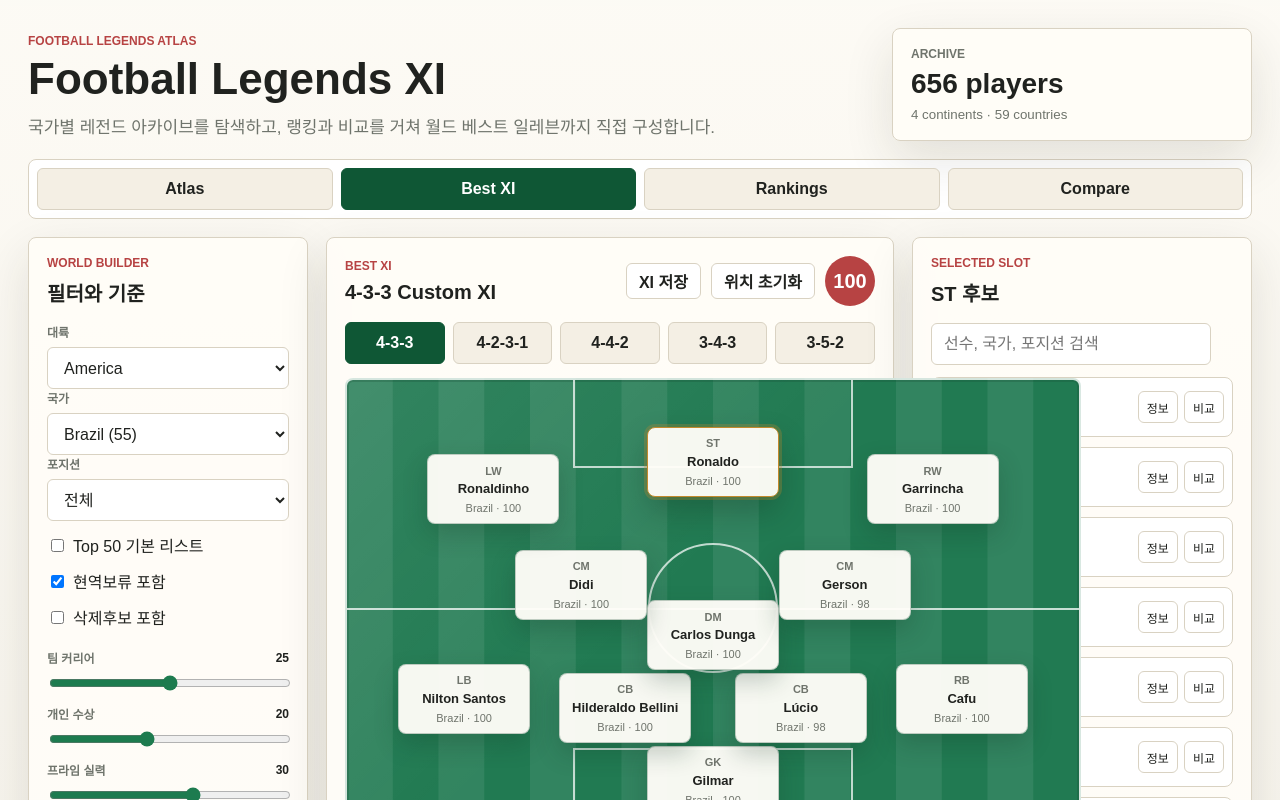
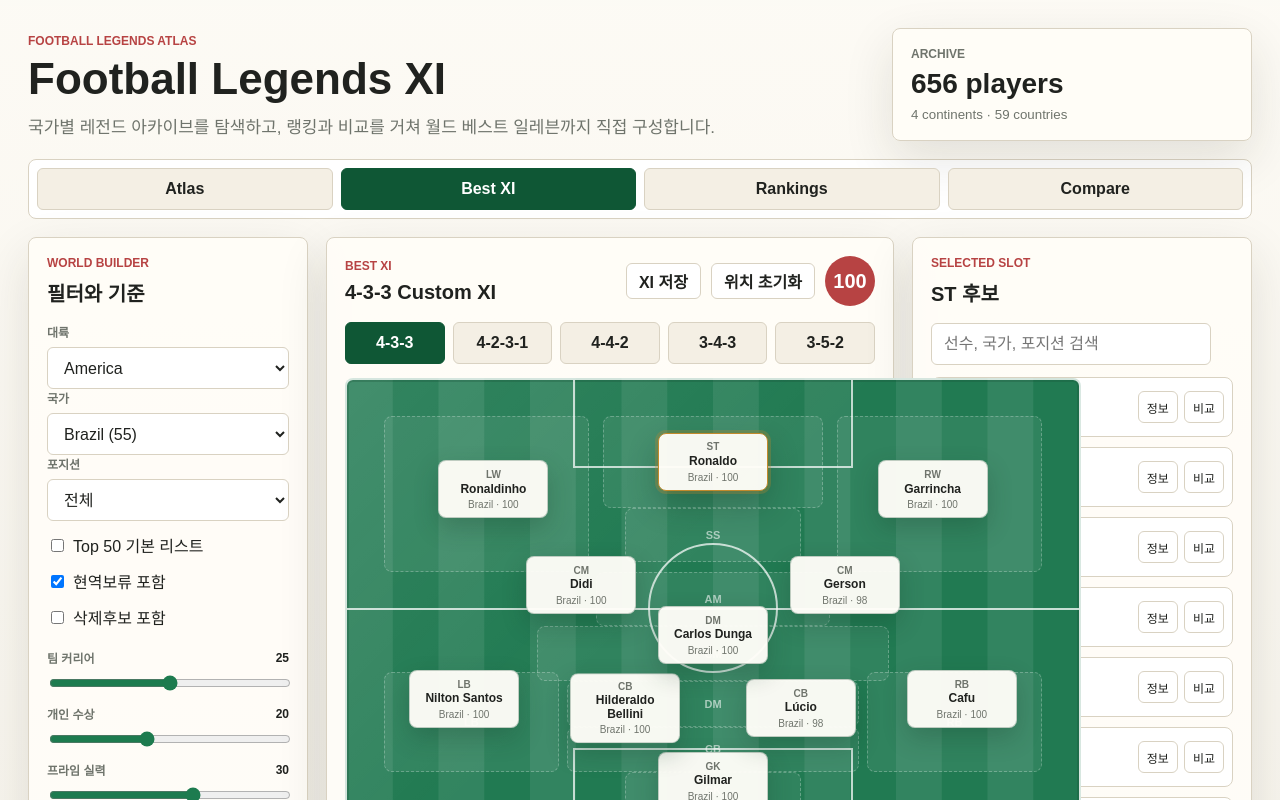
Before and after one commit to sinn357/football-legends-xi, a Next.js app: page / in a window 1280 px wide. Both pictures are taken after a click on the button "이 국가로 XI 만들기". Shown: the top 800 px of the page. Built offline with nearby package versions, Linux system fonts and the light colour scheme.

Commit message:
Improve atlas collapse and pitch roles

```diff
--- a/app/globals.css
+++ b/app/globals.css
@@ -444,6 +444,12 @@ input[type="range"] {
   width: 130px;
 }
 
+.center-circle,
+.box,
+.pitch-zone {
+  pointer-events: none;
+}
+
 .box {
   border: 2px solid rgba(255, 255, 255, 0.72);
   height: 88px;
@@ -463,6 +469,31 @@ input[type="range"] {
   bottom: 0;
 }
 
+.pitch-zone {
+  align-items: center;
+  background: rgba(255, 255, 255, 0.07);
+  border: 1px dashed rgba(255, 255, 255, 0.26);
+  border-radius: 8px;
+  color: rgba(255, 255, 255, 0.58);
+  display: flex;
+  font-size: 11px;
+  font-weight: 900;
+  justify-content: center;
+  letter-spacing: 0;
+  position: absolute;
+  transition:
+    background 140ms ease,
+    border-color 140ms ease,
+    color 140ms ease;
+  z-index: 1;
+}
+
+.pitch-zone.active {
+  background: rgba(255, 255, 255, 0.18);
+  border-color: rgba(255, 255, 255, 0.82);
+  color: #fff;
+}
+
 .player-token {
   align-items: center;
   background: rgba(255, 253, 248, 0.96);
@@ -471,10 +502,10 @@ input[type="range"] {
   box-shadow: 0 10px 24px rgba(18, 49, 32, 0.24);
   color: var(--ink);
   display: grid;
-  gap: 3px;
+  gap: 2px;
   justify-items: center;
-  min-height: 70px;
-  padding: 8px;
+  min-height: 58px;
+  padding: 7px;
   position: absolute;
   text-align: center;
   touch-action: none;
@@ -486,7 +517,8 @@ input[type="range"] {
     top 180ms ease,
     transform 120ms ease;
   user-select: none;
-  width: 132px;
+  width: 110px;
+  z-index: 2;
 }
 
 .player-token.selected {
@@ -518,14 +550,14 @@ input[type="range"] {
 }
 
 .player-token strong {
-  font-size: 13px;
+  font-size: 12px;
   line-height: 1.15;
 }
 
 .player-token small,
 .slot-label {
   color: var(--muted);
-  font-size: 11px;
+  font-size: 10px;
 }
 
 .slot-label {
@@ -787,6 +819,28 @@ td strong {
 }
 
 .continent-button.active em {
+  background: rgba(255, 255, 255, 0.18);
+}
+
+.continent-button .continent-meta {
+  align-items: center;
+  display: inline-flex;
+  gap: 8px;
+}
+
+.continent-button i {
+  align-items: center;
+  background: rgba(32, 34, 31, 0.08);
+  border-radius: 999px;
+  display: inline-flex;
+  font-size: 14px;
+  font-style: normal;
+  height: 24px;
+  justify-content: center;
+  width: 24px;
+}
+
+.continent-button.active i {
   background: rgba(255, 255, 255, 0.18);
 }
 
@@ -1197,7 +1251,7 @@ td strong {
   }
 
   .player-token {
-    width: 112px;
+    width: 100px;
   }
 
   .section-heading.row {
--- a/components/LegendBuilder.tsx
+++ b/components/LegendBuilder.tsx
@@ -7,6 +7,7 @@ import type { Continent, LegendData, LegendPlayer, PlayerStatus, PositionCode, S
 type TabId = "atlas" | "best-xi" | "rankings" | "compare";
 type WeightMap = Record<ScoreKey, number>;
 type FilterValue = "ALL";
+type PitchRole = Exclude<PositionCode, "LEGEND">;
 
 type FormationSlot = {
   id: string;
@@ -64,6 +65,19 @@ const statusLabels: Record<PlayerStatus, string> = {
 
 const positionOptions: PositionCode[] = ["ST", "SS", "RW", "LW", "AM", "CM", "DM", "CB", "RB", "LB", "GK"];
 const continentOptions: Continent[] = ["America", "Europe", "Asia", "Africa"];
+const pitchZones: Array<{ role: PitchRole; left: number; top: number; width: number; height: number }> = [
+  { role: "LW", left: 5, top: 8, width: 28, height: 34 },
+  { role: "ST", left: 35, top: 8, width: 30, height: 20 },
+  { role: "RW", left: 67, top: 8, width: 28, height: 34 },
+  { role: "SS", left: 38, top: 28, width: 24, height: 12 },
+  { role: "AM", left: 34, top: 42, width: 32, height: 12 },
+  { role: "CM", left: 26, top: 54, width: 48, height: 12 },
+  { role: "LB", left: 5, top: 64, width: 24, height: 22 },
+  { role: "DM", left: 30, top: 66, width: 40, height: 10 },
+  { role: "RB", left: 71, top: 64, width: 24, height: 22 },
+  { role: "CB", left: 30, top: 76, width: 40, height: 10 },
+  { role: "GK", left: 38, top: 86, width: 24, height: 8 },
+];
 
 const initialWeights: WeightMap = {
   teamCareer: 25,
@@ -158,6 +172,7 @@ const formations: Record<string, { name: string; slots: FormationSlot[] }> = {
 
 const storageKey = "football-legends-xi.saved-squads.v2";
 const slotPositionsStorageKey = "football-legends-xi.slot-positions.v1";
+const slotRolesStorageKey = "football-legends-xi.slot-roles.v1";
 
 export function LegendBuilder({ data }: { data: LegendData }) {
   const pitchRef = useRef<HTMLDivElement | null>(null);
@@ -165,7 +180,7 @@ export function LegendBuilder({ data }: { data: LegendData }) {
   const dragStartPositionsRef = useRef<Record<string, SlotPosition>>({});
   const defaultCountry = data.countries.find((country) => country.name === "Brazil")?.name ?? data.countries[0]?.name ?? "";
   const [activeTab, setActiveTab] = useState<TabId>("atlas");
-  const [atlasContinent, setAtlasContinent] = useState<Continent>("America");
+  const [atlasContinent, setAtlasContinent] = useState<Continent | null>("America");
   const [atlasCountry, setAtlasCountry] = useState(defaultCountry);
   const [formationId, setFormationId] = useState("4-3-3");
   const [weights, setWeights] = useState<WeightMap>(initialWeights);
@@ -182,14 +197,24 @@ export function LegendBuilder({ data }: { data: LegendData }) {
   const [compareIds, setCompareIds] = useState<string[]>([]);
   const [savedSquads, setSavedSquads] = useState<SavedSquad[]>([]);
   const [slotPositions, setSlotPositions] = useState<Record<string, Record<string, SlotPosition>>>({});
+  const [slotRoles, setSlotRoles] = useState<Record<string, Record<string, PitchRole>>>({});
   const [draggingSlotId, setDraggingSlotId] = useState<string | null>(null);
   const [dropTargetSlotId, setDropTargetSlotId] = useState<string | null>(null);
+  const [dropTargetRole, setDropTargetRole] = useState<PitchRole | null>(null);
 
   const formation = formations[formationId];
+  const effectiveSlots = useMemo(
+    () =>
+      formation.slots.map((slot) => {
+        const role = slotRoles[formationId]?.[slot.id] ?? getDefaultSlotRole(slot);
+        return { ...slot, label: role, accepts: [role] };
+      }),
+    [formation.slots, formationId, slotRoles],
+  );
   const currentSlotPositions = slotPositions[formationId] ?? {};
   const playerById = useMemo(() => new Map(data.players.map((player) => [player.id, player])), [data.players]);
   const selectedPlayer = selectedPlayerId ? playerById.get(selectedPlayerId) ?? null : null;
-  const selectedSlot = formation.slots.find((slot) => slot.id === selectedSlotId) ?? formation.slots[0];
+  const selectedSlot = effectiveSlots.find((slot) => slot.id === selectedSlotId) ?? effectiveSlots[0];
 
   useEffect(() => {
     try {
@@ -209,6 +234,15 @@ export function LegendBuilder({ data }: { data: LegendData }) {
     } catch {
       setSlotPositions({});
     }
+
+    try {
+      const raw = window.localStorage.getItem(slotRolesStorageKey);
+      if (raw) {
+        setSlotRoles(JSON.parse(raw) as Record<string, Record<string, PitchRole>>);
+      }
+    } catch {
+      setSlotRoles({});
+    }
   }, []);
 
   useEffect(() => {
@@ -220,7 +254,11 @@ export function LegendBuilder({ data }: { data: LegendData }) {
   }, [slotPositions]);
 
   useEffect(() => {
-    if (!data.countries.some((country) => country.name === atlasCountry && country.continent === atlasContinent)) {
+    window.localStorage.setItem(slotRolesStorageKey, JSON.stringify(slotRoles));
+  }, [slotRoles]);
+
+  useEffect(() => {
+    if (atlasContinent && !data.countries.some((country) => country.name === atlasCountry && country.continent === atlasContinent)) {
       setAtlasCountry(data.countries.find((country) => country.continent === atlasContinent)?.name ?? defaultCountry);
     }
   }, [atlasContinent, atlasCountry, data.countries, defaultCountry]);
@@ -269,11 +307,11 @@ export function LegendBuilder({ data }: { data: LegendData }) {
   ]);
 
   const squad = useMemo(
-    () => buildSquad(candidatePlayers.map(({ player }) => player), data.players, formation.slots, weights, manualSlots),
-    [candidatePlayers, data.players, formation.slots, manualSlots, weights],
+    () => buildSquad(candidatePlayers.map(({ player }) => player), data.players, effectiveSlots, weights, manualSlots),
+    [candidatePlayers, data.players, effectiveSlots, manualSlots, weights],
   );
 
-  const starters = formation.slots
+  const starters = effectiveSlots
     .map((slot) => {
       const selected = squad[slot.id];
       return selected ? { slot, player: selected.player, rating: selected.rating } : null;
@@ -351,7 +389,7 @@ export function LegendBuilder({ data }: { data: LegendData }) {
       }
     }
 
-    return nearest && nearest.distance <= 13 ? nearest.id : null;
+    return nearest && nearest.distance <= 9 ? nearest.id : null;
   }
 
   function updateSlotPosition(slotId: string, event: DragPoint) {
@@ -373,16 +411,34 @@ export function LegendBuilder({ data }: { data: LegendData }) {
       },
     }));
     setDropTargetSlotId(findDropTargetSlotId(slotId, nextPosition));
+    setDropTargetRole(findPitchRole(nextPosition));
   }
 
   function finalizeSlotDrag(slotId: string, event: DragPoint) {
     const position = getPointerPitchPosition(event);
     const targetSlotId = position ? findDropTargetSlotId(slotId, position) : null;
+    const targetRole = position ? findPitchRole(position) : null;
     activeDragSlotRef.current = null;
     setDraggingSlotId(null);
     setDropTargetSlotId(null);
+    setDropTargetRole(null);
 
     if (!targetSlotId || targetSlotId === slotId) {
+      const sourcePlayer = squad[slotId]?.player;
+
+      if (targetRole) {
+        setSlotRoles((current) => ({
+          ...current,
+          [formationId]: {
+            ...(current[formationId] ?? {}),
+            [slotId]: targetRole,
+          },
+        }));
+      }
+
+      if (sourcePlayer) {
+        setManualSlots((current) => ({ ...current, [slotId]: sourcePlayer.id }));
+      }
       return;
     }
 
@@ -419,6 +475,11 @@ export function LegendBuilder({ data }: { data: LegendData }) {
 
   function resetCurrentFormationPositions() {
     setSlotPositions((current) => {
+      const next = { ...current };
+      delete next[formationId];
+      return next;
+    });
+    setSlotRoles((current) => {
       const next = { ...current };
       delete next[formationId];
       return next;
@@ -505,7 +566,9 @@ export function LegendBuilder({ data }: { data: LegendData }) {
           atlasPlayers={atlasPlayers}
           continents={data.continents}
           countries={data.countries}
-          onContinentChange={setAtlasContinent}
+          onContinentChange={(continent) => {
+            setAtlasContinent((current) => (current === continent ? null : continent));
+          }}
           onCountryChange={setAtlasCountry}
           onOpenBestXi={() => {
             setBuilderContinent(selectedCountrySummary?.continent ?? "ALL");
@@ -530,7 +593,7 @@ export function LegendBuilder({ data }: { data: LegendData }) {
           candidatePlayers={candidatePlayers}
           candidateQuery={candidateQuery}
           compareIds={compareIds}
-          formation={formation}
+          formation={{ name: formation.name, slots: effectiveSlots }}
           formationId={formationId}
           includeActiveHold={includeActiveHold}
           includeDeleteCandidates={includeDeleteCandidates}
@@ -556,6 +619,7 @@ export function LegendBuilder({ data }: { data: LegendData }) {
           selectedSlotId={selectedSlot.id}
           setDraggingSlotId={setDraggingSlotId}
           setDropTargetSlotId={setDropTargetSlotId}
+          setDropTargetRole={setDropTargetRole}
           slotPositions={currentSlotPositions}
           squad={squad}
           topOnly={topOnly}
@@ -566,6 +630,7 @@ export function LegendBuilder({ data }: { data: LegendData }) {
           dragStartPositionsRef={dragStartPositionsRef}
           draggingSlotId={draggingSlotId}
           dropTargetSlotId={dropTargetSlotId}
+          dropTargetRole={dropTargetRole}
           weights={weights}
           onWeightChange={updateWeight}
         />
@@ -611,7 +676,7 @@ function AtlasView({
   selectedCountrySummary,
   weights,
 }: {
-  atlasContinent: Continent;
+  atlasContinent: Continent | null;
   atlasCountry: string;
   atlasPlayers: LegendPlayer[];
   continents: LegendData["continents"];
@@ -634,15 +699,22 @@ function AtlasView({
           <h2>대륙별 국가</h2>
         </div>
         <div className="continent-stack">
-          {continents.map((continent) => (
-            <section className="continent-block" key={continent.name}>
-              <button
-                className={atlasContinent === continent.name ? "continent-button active" : "continent-button"}
+          {continents.map((continent) => {
+            const isOpen = atlasContinent === continent.name;
+
+            return (
+              <section className="continent-block" key={continent.name}>
+                <button
+                  aria-expanded={isOpen}
+                  className={isOpen ? "continent-button active" : "continent-button"}
                 onClick={() => onContinentChange(continent.name)}
                 type="button"
               >
                 <span>{continent.name}</span>
-                <em>{continent.count}</em>
+                <span className="continent-meta">
+                  <em>{continent.count}</em>
+                  <i aria-hidden="true">{isOpen ? "-" : "+"}</i>
+                </span>
               </button>
               {atlasContinent === continent.name ? (
                 <div className="country-list">
@@ -658,11 +730,12 @@ function AtlasView({
                         {country.name}
                         <span>{country.count}</span>
                       </button>
-                    ))}
+                  ))}
                 </div>
               ) : null}
-            </section>
-          ))}
+              </section>
+            );
+          })}
         </div>
       </aside>
 
@@ -738,6 +811,7 @@ function BestXiView({
   compareIds,
   dragStartPositionsRef,
   draggingSlotId,
+  dropTargetRole,
   dropTargetSlotId,
   finalizeSlotDrag,
   formation,
@@ -765,6 +839,7 @@ function BestXiView({
   selectedSlotId,
   setDraggingSlotId,
   setDropTargetSlotId,
+  setDropTargetRole,
   slotPositions,
   squad,
   topOnly,
@@ -782,6 +857,7 @@ function BestXiView({
   compareIds: string[];
   dragStartPositionsRef: MutableRefObject<Record<string, SlotPosition>>;
   draggingSlotId: string | null;
+  dropTargetRole: PitchRole | null;
   dropTargetSlotId: string | null;
   finalizeSlotDrag: (slotId: string, event: DragPoint) => void;
   formation: { name: string; slots: FormationSlot[] };
@@ -809,6 +885,7 @@ function BestXiView({
   selectedSlotId: string;
   setDraggingSlotId: (slotId: string | null) => void;
   setDropTargetSlotId: (slotId: string | null) => void;
+  setDropTargetRole: (role: PitchRole | null) => void;
   slotPositions: Record<string, SlotPosition>;
   squad: Record<string, { player: LegendPlayer; rating: number }>;
   topOnly: boolean;
@@ -942,6 +1019,21 @@ function BestXiView({
           <div className="center-circle" />
           <div className="box top-box" />
           <div className="box bottom-box" />
+          {pitchZones.map((zone) => (
+            <div
+              aria-hidden="true"
+              className={dropTargetRole === zone.role ? "pitch-zone active" : "pitch-zone"}
+              key={zone.role}
+              style={{
+                height: `${zone.height}%`,
+                left: `${zone.left}%`,
+                top: `${zone.top}%`,
+                width: `${zone.width}%`,
+              }}
+            >
+              {zone.role}
+            </div>
+          ))}
           {formation.slots.map((slot) => {
             const selected = squad[slot.id];
             const position = slotPositions[slot.id] ?? { left: slot.left, top: slot.top };
@@ -962,6 +1054,7 @@ function BestXiView({
                   activeDragSlotRef.current = null;
                   setDraggingSlotId(null);
                   setDropTargetSlotId(null);
+                  setDropTargetRole(null);
                 }}
                 onPointerDown={(event) => {
                   activeDragSlotRef.current = slot.id;
@@ -995,7 +1088,7 @@ function BestXiView({
                 role="button"
                 style={{ left: `${position.left}%`, top: `${position.top}%` }}
                 tabIndex={0}
-                title="클릭해서 슬롯 선택, 드래그해서 위치 이동"
+                title="드래그해서 위치와 포지션 구역을 바꾸기"
               >
                 <span className="slot-label">{slot.label}</span>
                 <strong>{selected?.player.name ?? "비어 있음"}</strong>
@@ -1304,6 +1397,35 @@ function ScoreBars({ player }: { player: LegendPlayer }) {
   );
 }
 
+function getDefaultSlotRole(slot: FormationSlot): PitchRole {
+  return (slot.accepts.find((position) => position !== "LEGEND") ?? "CM") as PitchRole;
+}
+
+function findPitchRole(position: SlotPosition): PitchRole {
+  const containingZone = pitchZones.find(
+    (zone) =>
+      position.left >= zone.left &&
+      position.left <= zone.left + zone.width &&
+      position.top >= zone.top &&
+      position.top <= zone.top + zone.height,
+  );
+
+  if (containingZone) {
+    return containingZone.role;
+  }
+
+  return pitchZones
+    .map((zone) => {
+      const centerLeft = zone.left + zone.width / 2;
+      const centerTop = zone.top + zone.height / 2;
+      return {
+        role: zone.role,
+        distance: Math.hypot(position.left - centerLeft, (position.top - centerTop) * 1.15),
+      };
+    })
+    .sort((a, b) => a.distance - b.distance)[0].role;
+}
+
 function buildSquad(
   autoPlayers: LegendPlayer[],
   allPlayers: LegendPlayer[],
```
